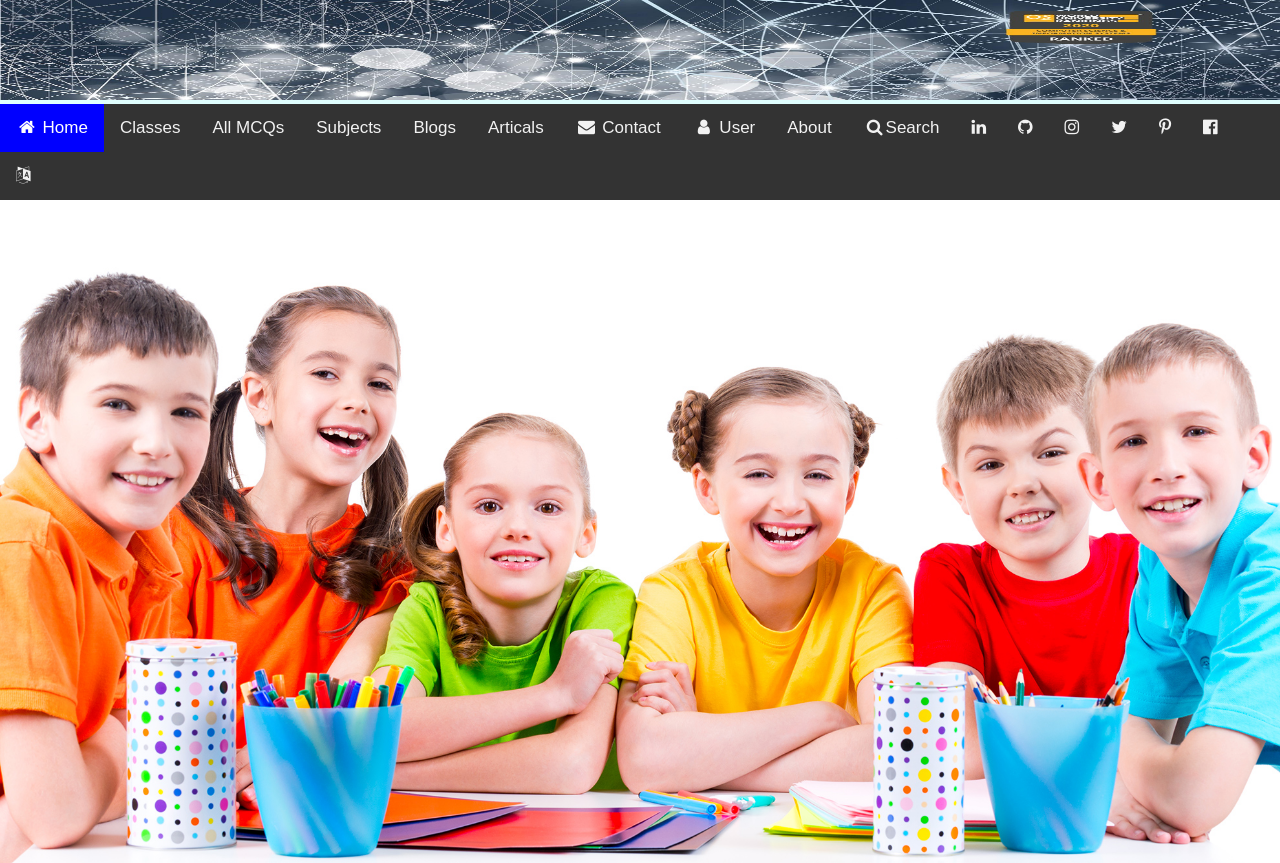
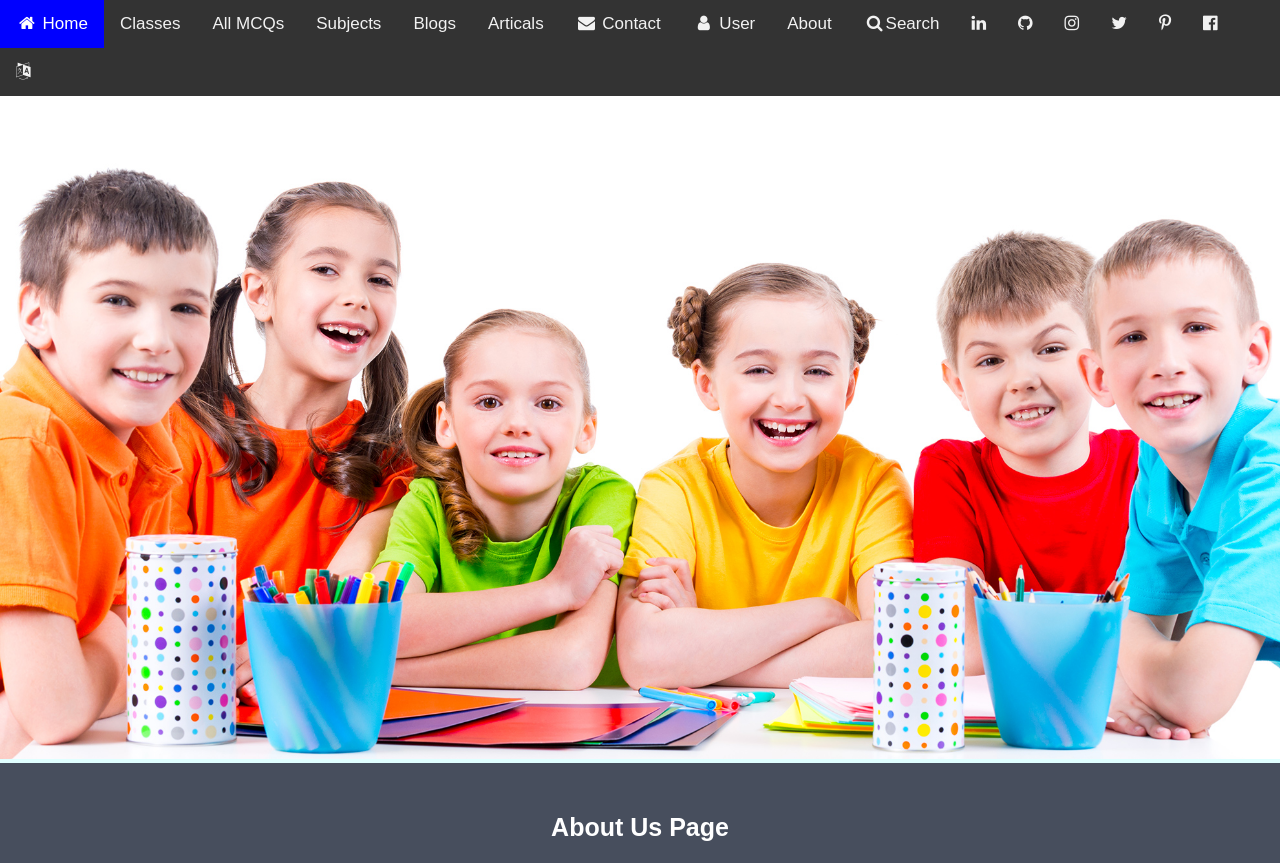
Before and after one commit to imtiyaj786/onlinelearningwebsite, a plain HTML site: page index.html in a window 1280 px wide. Shown: the top 863 px of the page. Drawn offline with Linux system fonts and the light colour scheme.

Commit message:
Update index.html

```diff
--- a/index.html
+++ b/index.html
@@ -4,8 +4,6 @@ This is Created by Mohamad IMTIYAJ ALAM 19/02/2020 FOR MAKE STUDY EASY.-->
 
 <html>
 <head>
-<img src="h.jpg" alt="cover" width="100%" height="100">
-<!-- <p>Welcome to Linux India</p> -->
 <link rel="stylesheet" href="https://cdnjs.cloudflare.com/ajax/libs/font-awesome/4.7.0/css/font-awesome.min.css">
 <!-- Navigation -->
 <div class="topnav">
```
